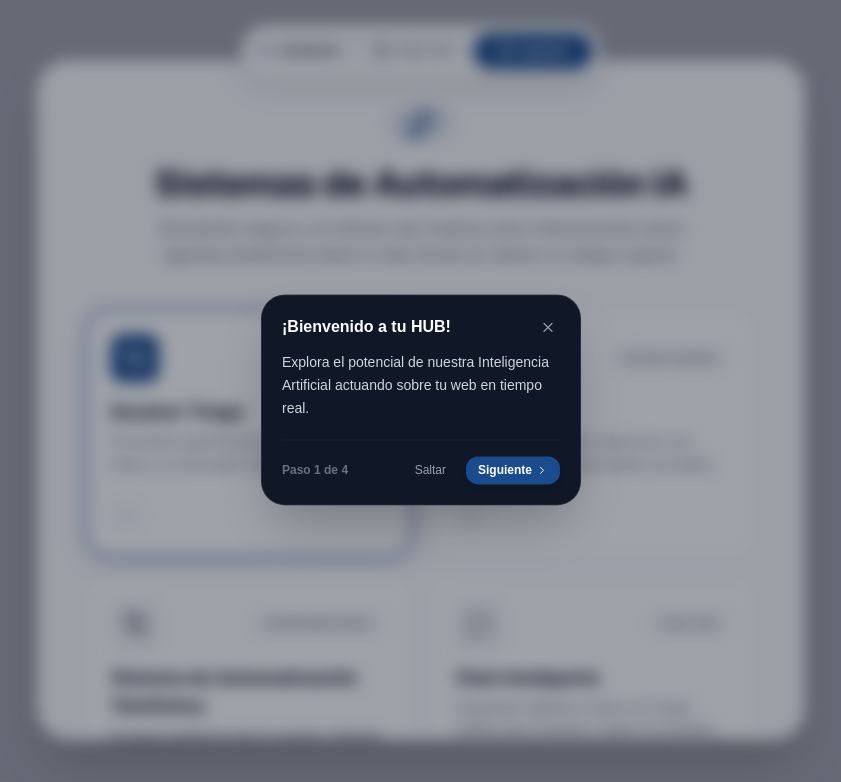
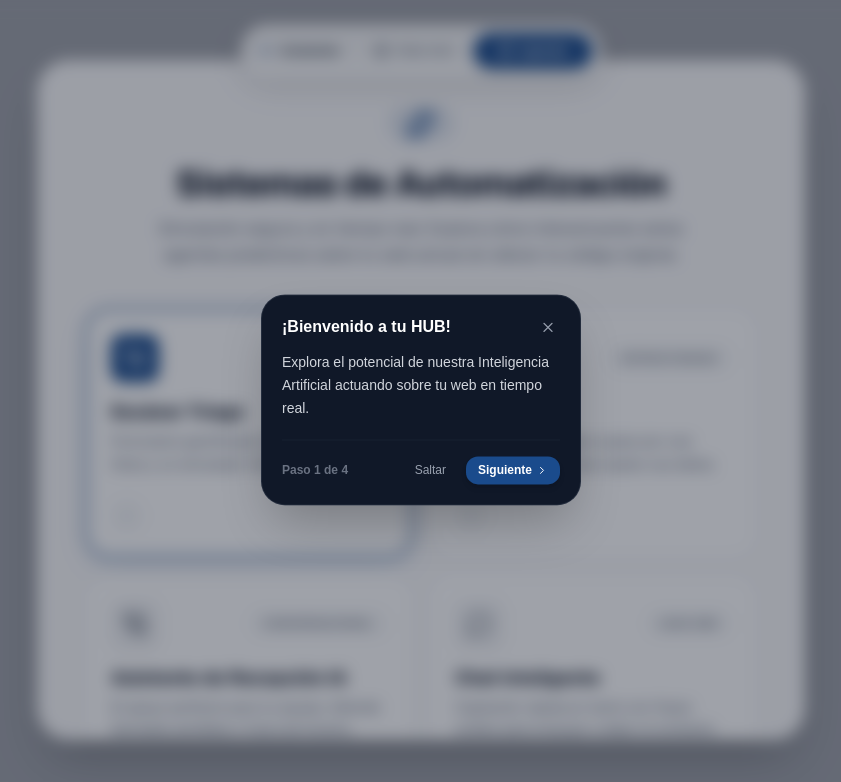
Before and after one commit to Franklin-Osede/ai-booking-gateway, a Next.js app: page /demo/1 in a window 1280 px wide. Shown: the top 782 px of the page, without its empty margins (219-1060 px from the left). Built offline with nearby package versions, Linux system fonts and the light colour scheme; no server answers; the database is empty.

Commit message:
chore: revert card title to IA and remove IA from big header

```diff
--- a/src/presentation/components/demo/DemoSelectorHub.tsx
+++ b/src/presentation/components/demo/DemoSelectorHub.tsx
@@ -51,7 +51,7 @@ export function DemoSelectorHub({ color, niche, onSelect }: DemoSelectorHubProps
     },
     {
       id: "voice-free" as const,
-      title: "Sistema de Automatización Telefónica",
+      title: "Asistente de Recepción IA",
       tag: "Conversacional",
       desc: "El apoyo perfecto para tu equipo. Atiende llamadas perdidas o fuera de horario, resuelve dudas y agenda citas 24/7.",
       icon: <PhoneCall className="w-5 h-5 sm:w-6 sm:h-6" />,
@@ -91,7 +91,7 @@ export function DemoSelectorHub({ color, niche, onSelect }: DemoSelectorHubProps
           </div>
 
           <h2 className="text-2xl sm:text-4xl font-extrabold text-gray-900 tracking-tight mb-2 sm:mb-3 mt-2 sm:mt-0">
-             Sistemas de Automatización IA
+             Sistemas de Automatización
           </h2>
           <p className="text-gray-500 font-medium text-sm sm:text-base max-w-xl mb-6 sm:mb-10 leading-relaxed">
              Simulación segura y en tiempo real. Explora cómo interactuarían estos agentes predictivos sobre tu web actual sin alterar tu código original.
```
